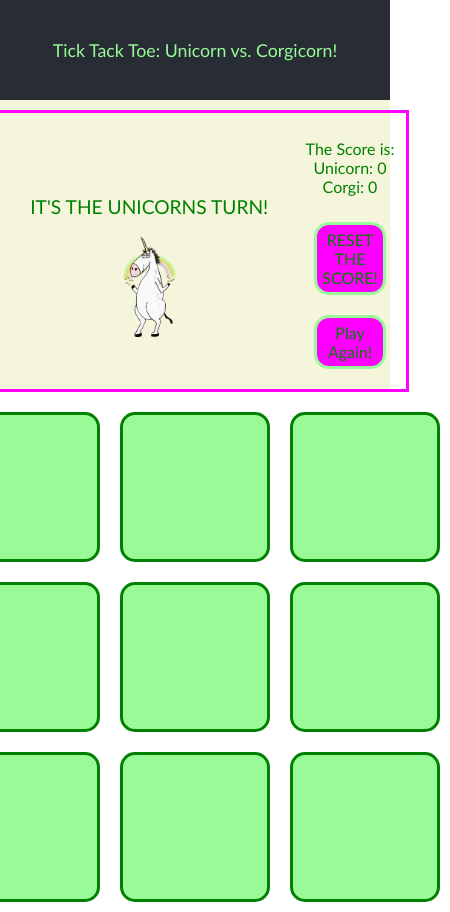
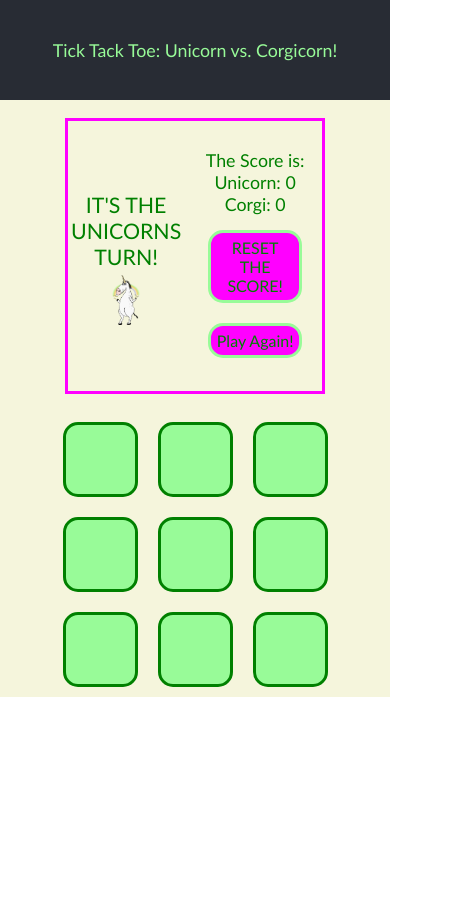
Before and after one commit to SaraIrving/Unicorn-Tic-Tac-Toe, a React (Create React App) app: page / in a window 390 px wide. Shown: the whole page, 450 px wide, since content can reach past the window. After the commit the page ends 844 px from the top, so only its background shows below. Built offline with nearby package versions, Linux system fonts and the light colour scheme.

Commit message:
refactor to be responsive

```diff
--- a/src/App.css
+++ b/src/App.css
@@ -1,13 +1,14 @@
 .App {
   width: 100vw;
-  height: 100vw;
+  height: 100%;
   text-align: center;
   font-family: 'Trebuchet MS', 'Lucida Sans Unicode', 'Lucida Grande', 'Lucida Sans', Arial, sans-serif;
   color: green;
   background-color: beige;
+  font-size: calc(10px + 2vmin);
 }
 
-.App-logo {
+/* .App-logo {
   height: 40vmin;
   pointer-events: none;
 }
@@ -16,12 +17,11 @@
   .App-logo {
     animation: App-logo-spin infinite 20s linear;
   }
-}
+} */
 
 .App-header {
   background-color: #282c34;
   height: 100px;
-  /* min-width: 100%; */
   display: flex;
   flex-direction: column;
   align-items: center;
@@ -30,22 +30,32 @@
   color: palegreen;
 }
 
-.App-link {
+/* .App-link {
   color: #61dafb;
-}
+} */
 
-@keyframes App-logo-spin {
+/* @keyframes App-logo-spin {
   from {
     transform: rotate(0deg);
   }
   to {
     transform: rotate(360deg);
   }
-}
+} */
+
+
 
 .playerIcon {
   max-width: 100px;
   max-height: 100px;
+}
+
+@media (max-width: 600px) {
+  .playerIcon {
+    max-width: 50px;
+    max-height: 50px;
+  }
+
 }
 
 .gameBoardTopper {
@@ -55,9 +65,13 @@
   align-items: center;
   font-family: 'Trebuchet MS', 'Lucida Sans Unicode', 'Lucida Grande', 'Lucida Sans', Arial, sans-serif;
   border: 3px solid fuchsia;
-  margin: 10px 0px 10px 0px;
-  padding:10px;
+  margin: 1em 0em 1em 0em;
+  padding: 10px;
+  width: 60%;
+  max-width: 510px;
+  height: 250px;
 }
+
 
 .gameBoardTopper > :nth-child(2) {
   display: flex;
@@ -65,24 +79,43 @@
 }
 
 .playerWrapper {
-  height: 150px;
-  width: 250px;
+  /* height: 150px;
+  width: 250px; */
+  height: 80%;
+  width: 80%;
   /* background-color: fuchsia; */
-  margin: 10px;
-  padding:20px;
+  /* margin: 0.5em;
+  padding:1em; */
   /* color: white; */
+  /* display: flex;
+  align-items: center;
+  justify-content: center; */
+
   color: green;
   font-size: larger;
   font-family: 'Trebuchet MS', 'Lucida Sans Unicode', 'Lucida Grande', 'Lucida Sans', Arial, sans-serif;
 
 }
 
+.insidePlayerWrapper {
+  display: flex;
+  flex-direction: column;
+  justify-content: center;
+  align-items: center;
+}
+
+p {
+  margin: 5px
+}
+
 
 .winnerWrapper {
-  height: 150px;
-  width: 250px;
-  margin: 10px;
-  padding: 20px;
+  /* height: 150px;
+  width: 250px; */
+  height: 80%;
+  width: 80%;
+  /* margin: 10px;
+  padding: 20px; */
   color: fuchsia;
   border: 3px dotted green;
   font-size: larger;
@@ -103,6 +136,14 @@
   cursor: pointer;
 }
 
+
+@media (max-width:600px) {
+  .boxButton {
+    width: 75px;
+    height: 75px;
+  }
+}
+
 .gameBoard {
   display: flex;
   flex-direction: column;
@@ -116,6 +157,12 @@
   display: flex;
   justify-content: center;
   flex-wrap: wrap;
+}
+
+@media (max-width:600px) {
+  .gameBoardWrapper {
+    width: 285px;
+  }
 }
 
 body {
```
